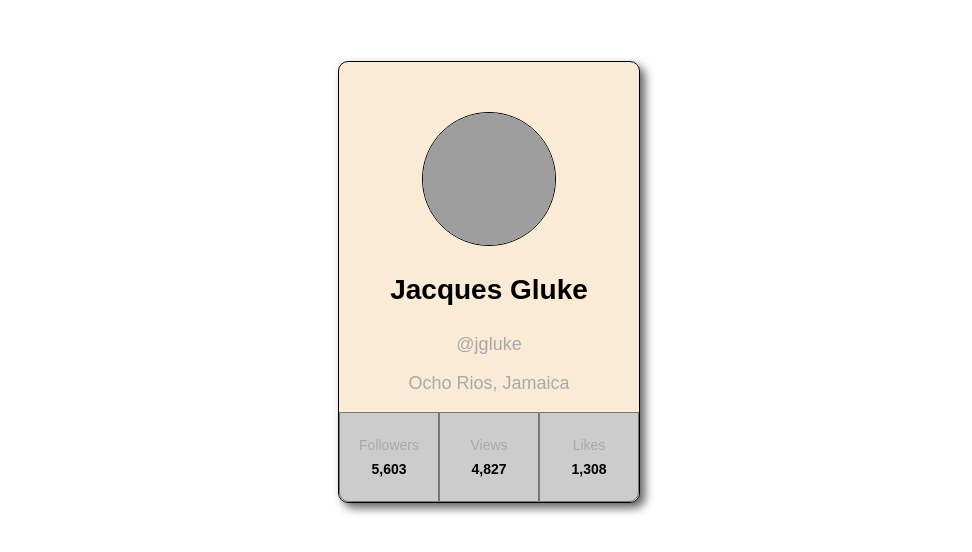
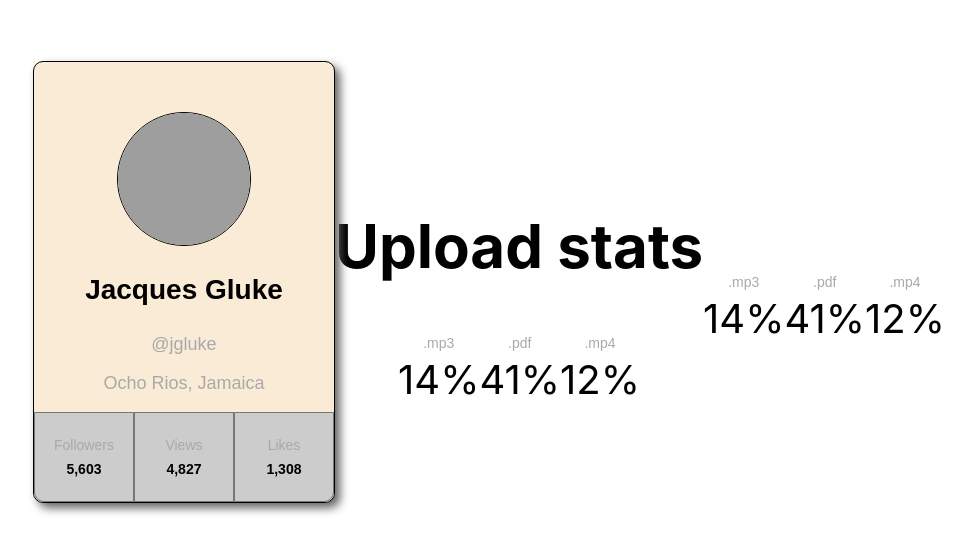
Before and after one commit to SSSerg05/goit-react-hw-01-components, a React (Create React App) app: page / in a window 1280 px wide. Shown: the part 118-670 px from the top of the page, without its empty margins (151-1123 px from the left). Built offline with nearby package versions, Linux system fonts and the light colour scheme; grey boxes are pictures that could not be loaded.

Commit message:
add statistics
Signed-off-by: SSSerg05 <ssserg05@gmail.com>

```diff
--- a/src/components/App.jsx
+++ b/src/components/App.jsx
@@ -1,5 +1,8 @@
 import { Profile } from "./Profile";
 import User from '../data/user.json';
+
+import { Statistics } from "./Statistics";
+import data from '../data/data.json';
 
 export const App = () => {
   return (
@@ -21,6 +24,8 @@
         stats={User.stats}
       />
 
+      <Statistics title="Upload stats" stats={data} />
+      <Statistics stats={data} />
 
     </div>
   );
--- /dev/null
+++ b/src/components/Statistics.jsx
@@ -0,0 +1,29 @@
+import "../css/statistics.css";
+
+export const Statistics = (props) => {
+  const {title, stats} = props
+  return (
+    <section class="statistics">
+     <h2 class="title">{title}</h2>
+
+     <ul class="stat-list">
+       <li class="item">
+         <span class="label">{stats.label}</span>
+         <span class="percentage">{stats.percentage}</span>
+       </li>
+       <li class="item">
+         <span class="label">.mp3</span>
+         <span class="percentage">14%</span>
+       </li>
+       <li class="item">
+         <span class="label">.pdf</span>
+         <span class="percentage">41%</span>
+       </li>
+       <li class="item">
+         <span class="label">.mp4</span>
+         <span class="percentage">12%</span>
+       </li>
+     </ul>
+    </section>
+  );
+}
--- /dev/null
+++ b/src/css/statistics.css
@@ -0,0 +1,30 @@
+.statistics {
+
+}
+
+.title {
+
+}
+
+.stat-list {
+  display: flex;
+  justify-content: center;
+  flex-wrap: nowrap;
+
+  list-style: none;
+  text-decoration: none;
+  padding-left: 0;
+  margin: 0;
+}
+
+.item {
+
+}
+
+.label {
+
+}
+
+.percentage {
+
+}
```
